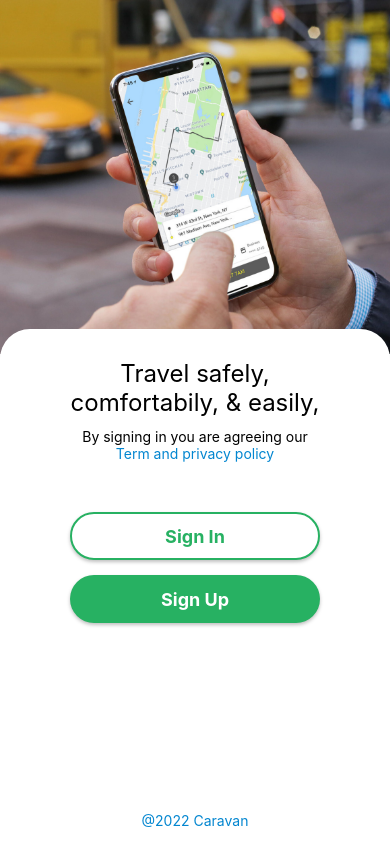
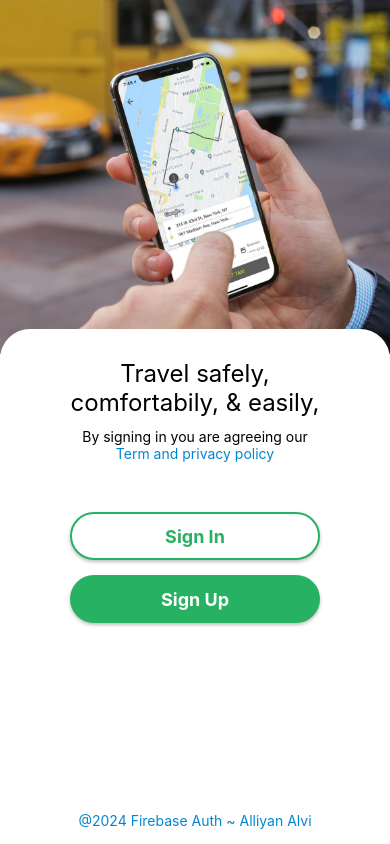
Before and after one commit to Alliyan732/firebase-auth-reactnative, a React Native app: screen /SignInHome in a window 390 px wide. Built offline with nearby package versions, Linux system fonts and the light colour scheme.

Commit message:
footer added

```diff
--- a/src/screens/SignInHome.js
+++ b/src/screens/SignInHome.js
@@ -38,7 +38,7 @@ const SignInHome = ({navigation}) => {
           <Text style={styles.filledButtonText}>Sign Up</Text>
         </TouchableOpacity>
 
-        <Text style={styles.copyrightText}>@2022 Caravan</Text>
+        <Text style={styles.copyrightText}>@2024 Firebase Auth ~ Alliyan Alvi</Text>
       </View>
     </View>
   );
```
